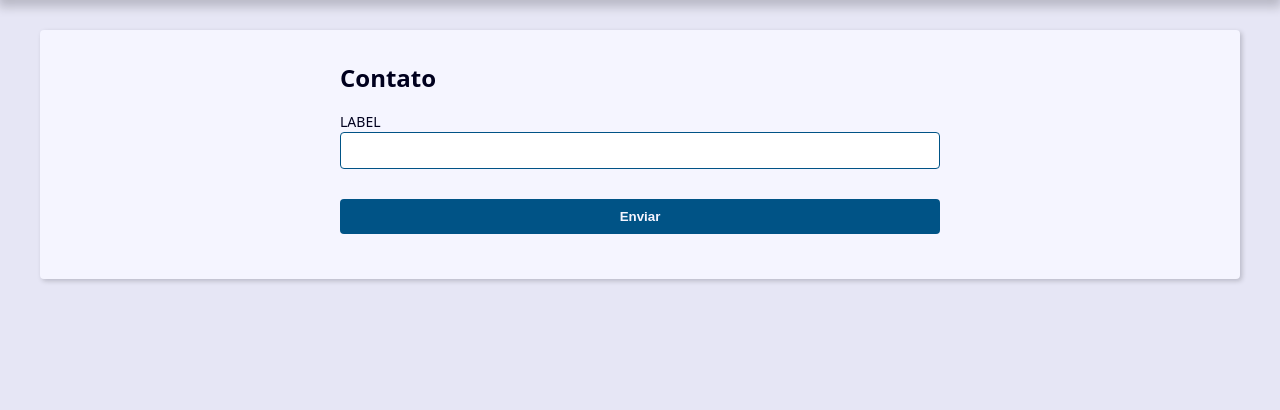
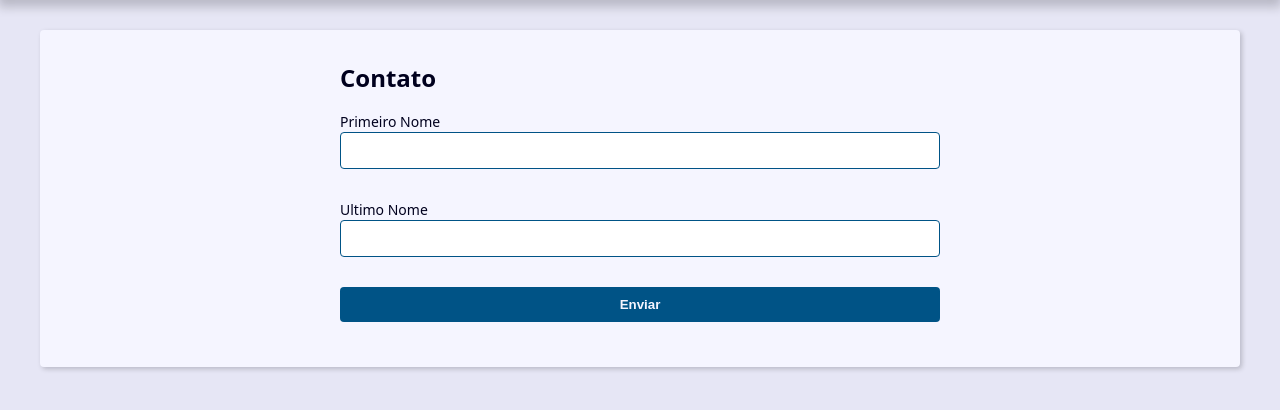
Before and after one commit to Itossai/Projeto_Agenda, a Django app: page /contact/create/ in a window 1280 px wide. Shown: the part 239-649 px from the top of the page. Run offline with Django 5.2, Linux system fonts and the light colour scheme.

Commit message:
adicionando novas labels e verificando request functions methods

```diff
--- a/contact/templates/contact/create.html
+++ b/contact/templates/contact/create.html
@@ -3,7 +3,7 @@
 {% block content %}
     <div class="form-wrapper">
         <h2>Contato</h2>
-        <form action=""
+        <form action="{% url 'contact:create' %}"
         method="POST"
         enctype="multipart/form-data">
 
@@ -11,11 +11,17 @@
 
         <div class="form-content">
             <div class="form-group">
-                <label for="id_first_name">LABEL</label>
+                <label for="id_first_name">Primeiro Nome</label>
                 <input type="text" name="first_name" maxlength="255" id="id_first_name">
             </div>
         </div>
 
+        <div class="form-content">
+            <div class="form-group">
+                <label for="id_last_name">Ultimo Nome</label>
+                <input type="text" name="last_name" maxlength="255" id="id_last_name">
+            </div>
+        </div>
 
         <div class="form-content">
             <div class="form-group">
--- a/contact/view/contact_forms.py
+++ b/contact/view/contact_forms.py
@@ -7,6 +7,9 @@ from contact.models import Contact
 
 def create(request):
 
+    if request.method == 'POST':
+        print(request.POST.get('first_name'))
+        print(request.POST.get('last_name'))
     context = {
 
     }
```
Also changed, not shown: .mypy_cache/3.12/contact/forms.data.json, .mypy_cache/3.12/contact/forms.meta.json.
